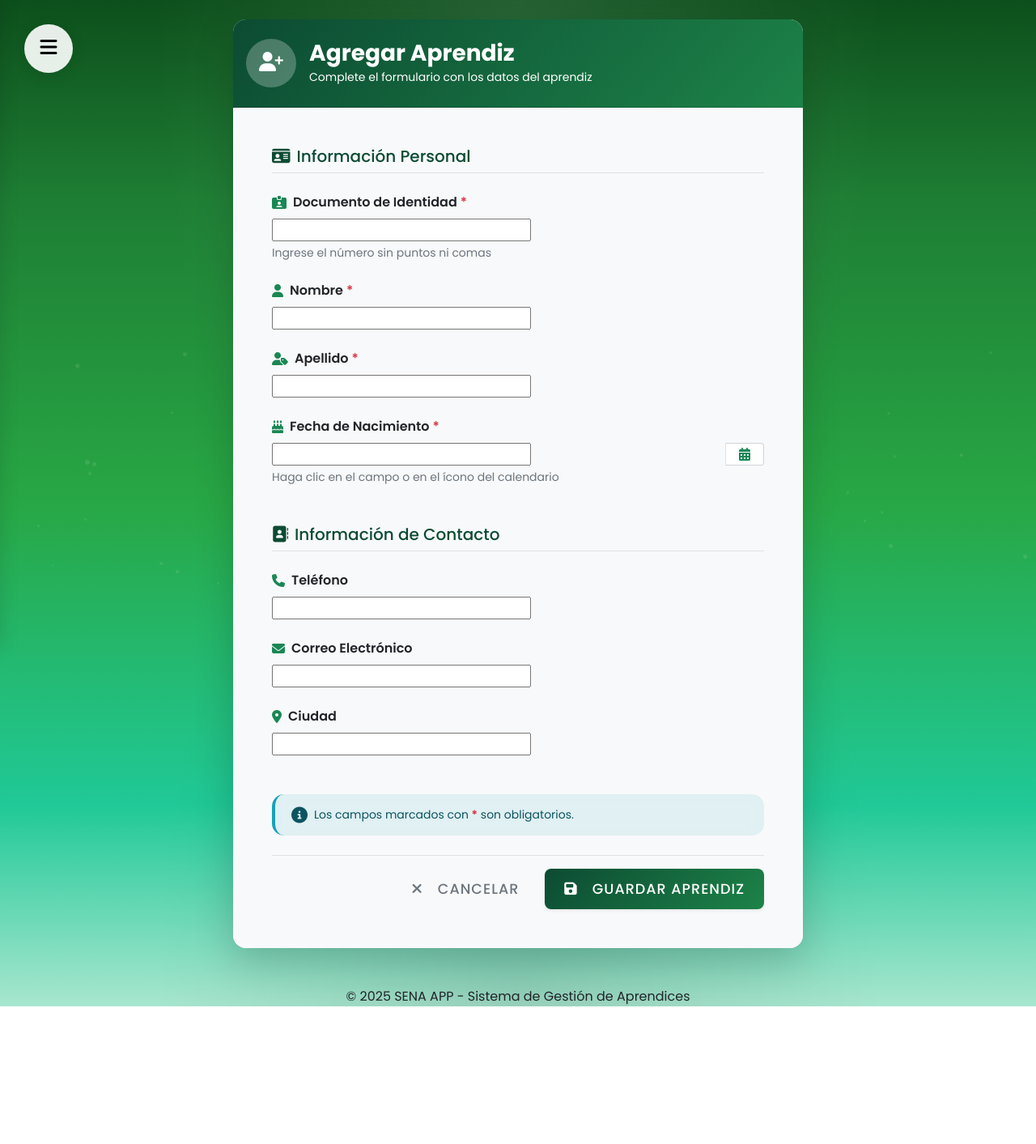
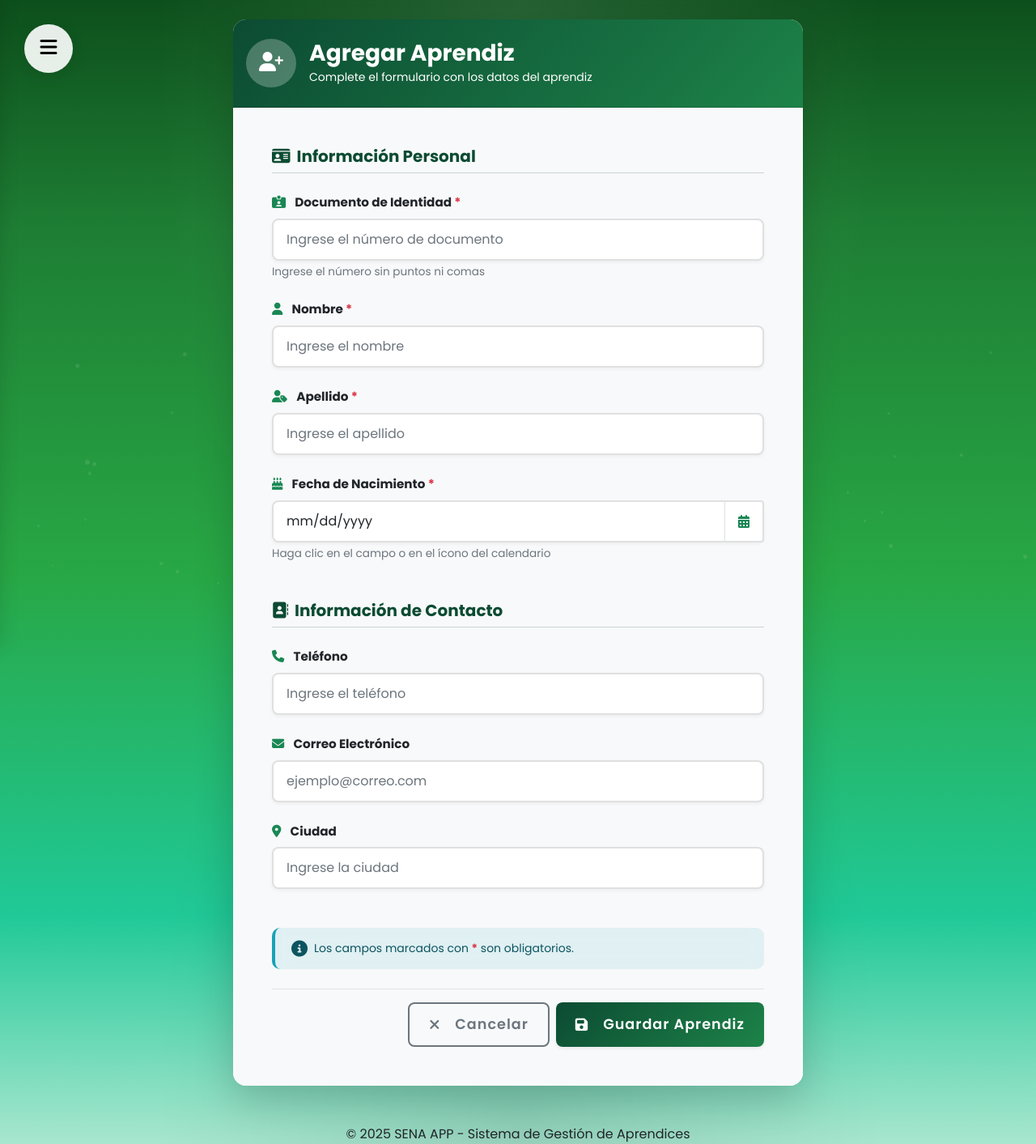
Before and after one commit to Santiago0720K/proyecto_SENA_APP, a Django app: page /crear_aprendiz/ in a window 1280 px wide. Shown: the whole page at 81% size. Before the commit the page ends 1243 px from the top, so only its background shows below. Run offline with Django 5.2, Linux system fonts and the light colour scheme.

Commit message:
Se mejoraron los html

```diff
--- a/SENA_APP/settings.py
+++ b/SENA_APP/settings.py
@@ -25,7 +25,7 @@ SECRET_KEY = 'django-insecure-^cae3idn6-c+dx8a7q*o=5m2y8&erb(zw_06iw_fcuo#e9y3#z
 # SECURITY WARNING: don't run with debug turned on in production!
 DEBUG = True
 
-ALLOWED_HOSTS = []
+ALLOWED_HOSTS = ['*']
 
 
 # Application definition
--- a/aprendices/forms.py
+++ b/aprendices/forms.py
@@ -3,16 +3,72 @@ from .models import Aprendiz
 
 
 class AprendizForm(forms.Form):
-    documento_identidad = forms.CharField(max_length=20, label="Documento de Identidad")
-    nombre = forms.CharField(max_length=100, label="Nombre")
-    apellido = forms.CharField(max_length=100, label="Apellido")
-    telefono = forms.CharField(max_length=10, label="Teléfono")
-    correo = forms.EmailField(label="Correo Electrónico")
-    fecha_nacimiento = forms.DateField(label="Fecha de Nacimiento")
-    ciudad = forms.CharField(max_length=100, required=False, label="Ciudad")
+    documento_identidad = forms.CharField(
+        max_length=20,
+        label="Documento de Identidad",
+        widget=forms.TextInput(attrs={
+            'class': 'form-control',
+            'placeholder': 'Ingrese el número de documento'
+        })
+    )
+
+    nombre = forms.CharField(
+        max_length=100,
+        label="Nombre",
+        widget=forms.TextInput(attrs={
+            'class': 'form-control',
+            'placeholder': 'Ingrese el nombre'
+        })
+    )
+
+    apellido = forms.CharField(
+        max_length=100,
+        label="Apellido",
+        widget=forms.TextInput(attrs={
+            'class': 'form-control',
+            'placeholder': 'Ingrese el apellido'
+        })
+    )
+
+    telefono = forms.CharField(
+        max_length=10,
+        label="Teléfono",
+        required=False,
+        widget=forms.TextInput(attrs={
+            'class': 'form-control',
+            'placeholder': 'Ingrese el teléfono'
+        })
+    )
+
+    correo = forms.EmailField(
+        label="Correo Electrónico",
+        required=False,
+        widget=forms.EmailInput(attrs={
+            'class': 'form-control',
+            'placeholder': 'ejemplo@correo.com'
+        })
+    )
+
+    fecha_nacimiento = forms.DateField(
+        label="Fecha de Nacimiento",
+        widget=forms.DateInput(attrs={
+            'class': 'form-control',
+            'type': 'date'
+        })
+    )
+
+    ciudad = forms.CharField(
+        max_length=100,
+        required=False,
+        label="Ciudad",
+        widget=forms.TextInput(attrs={
+            'class': 'form-control',
+            'placeholder': 'Ingrese la ciudad'
+        })
+    )
 
 
-    #Validaciones personalizadas
+    # Validaciones personalizadas
     def clean(self):
         cleaned_data = super().clean()
         documento = cleaned_data.get('documento_identidad')
@@ -20,7 +76,7 @@ class AprendizForm(forms.Form):
         apellido = cleaned_data.get('apellido')
 
         if not documento or not nombre or not apellido:
-            raise forms.ValidationError("Todos los campos son obligatorios.")
+            raise forms.ValidationError("Todos los campos obligatorios deben ser completados.")
 
         return cleaned_data
 
@@ -36,7 +92,7 @@ class AprendizForm(forms.Form):
             raise forms.ValidationError("El teléfono debe contener solo números.")
         return telefono
 
-    #Crear un método para guardar los datos del formulario en la base de datos
+    # Crear un método para guardar los datos del formulario en la base de datos
     def save(self):
         Aprendiz.objects.create(
             documento_identidad=self.cleaned_data['documento_identidad'],
--- a/aprendices/templates/agregar_aprendiz.html
+++ b/aprendices/templates/agregar_aprendiz.html
@@ -48,23 +48,25 @@
 
                         <!-- Sección: Información Personal -->
                         <div class="mb-5">
-                            <h5 class="mb-4 pb-2 border-bottom" style="color: #0c4b33;">
+                            <h5 class="mb-4 pb-2 border-bottom fw-bold" style="color: #0c4b33;">
                                 <i class="fas fa-id-card me-2"></i>Información Personal
                             </h5>
 
                             <div class="row g-4">
                                 <!-- Documento de Identidad -->
                                 <div class="col-12">
-                                    <label for="{{ form.documento_identidad.id_for_label }}" class="form-label fw-semibold text-dark d-flex align-items-center">
+                                    <label for="{{ form.documento_identidad.id_for_label }}" class="form-label fw-bold text-dark">
                                         <i class="fas fa-id-card-alt text-success me-2"></i>
                                         {{ form.documento_identidad.label }}
-                                        <span class="text-danger ms-1">*</span>
+                                        <span class="text-danger">*</span>
                                     </label>
                                     {{ form.documento_identidad }}
                                     {% if form.documento_identidad.errors %}
                                     <div class="text-danger small mt-2">
                                         <i class="fas fa-exclamation-triangle me-1"></i>
-                                        {{ form.documento_identidad.errors|join:", " }}
+                                        {% for error in form.documento_identidad.errors %}
+                                            {{ error }}
+                                        {% endfor %}
                                     </div>
                                     {% endif %}
                                     <small class="form-text text-muted d-block mt-1">Ingrese el número sin puntos ni comas</small>
@@ -72,42 +74,46 @@
 
                                 <!-- Nombre -->
                                 <div class="col-12">
-                                    <label for="{{ form.nombre.id_for_label }}" class="form-label fw-semibold text-dark d-flex align-items-center">
+                                    <label for="{{ form.nombre.id_for_label }}" class="form-label fw-bold text-dark">
                                         <i class="fas fa-user text-success me-2"></i>
                                         {{ form.nombre.label }}
-                                        <span class="text-danger ms-1">*</span>
+                                        <span class="text-danger">*</span>
                                     </label>
                                     {{ form.nombre }}
                                     {% if form.nombre.errors %}
                                     <div class="text-danger small mt-2">
                                         <i class="fas fa-exclamation-triangle me-1"></i>
-                                        {{ form.nombre.errors|join:", " }}
+                                        {% for error in form.nombre.errors %}
+                                            {{ error }}
+                                        {% endfor %}
                                     </div>
                                     {% endif %}
                                 </div>
 
                                 <!-- Apellido -->
                                 <div class="col-12">
-                                    <label for="{{ form.apellido.id_for_label }}" class="form-label fw-semibold text-dark d-flex align-items-center">
+                                    <label for="{{ form.apellido.id_for_label }}" class="form-label fw-bold text-dark">
                                         <i class="fas fa-user-tag text-success me-2"></i>
                                         {{ form.apellido.label }}
-                                        <span class="text-danger ms-1">*</span>
+                                        <span class="text-danger">*</span>
                                     </label>
                                     {{ form.apellido }}
                                     {% if form.apellido.errors %}
                                     <div class="text-danger small mt-2">
                                         <i class="fas fa-exclamation-triangle me-1"></i>
-                                        {{ form.apellido.errors|join:", " }}
+                                        {% for error in form.apellido.errors %}
+                                            {{ error }}
+                                        {% endfor %}
                                     </div>
                                     {% endif %}
                                 </div>
 
                                 <!-- Fecha de Nacimiento -->
                                 <div class="col-12">
-                                    <label for="{{ form.fecha_nacimiento.id_for_label }}" class="form-label fw-semibold text-dark d-flex align-items-center">
+                                    <label for="{{ form.fecha_nacimiento.id_for_label }}" class="form-label fw-bold text-dark">
                                         <i class="fas fa-birthday-cake text-success me-2"></i>
                                         {{ form.fecha_nacimiento.label }}
-                                        <span class="text-danger ms-1">*</span>
+                                        <span class="text-danger">*</span>
                                     </label>
                                     <div class="date-picker-container position-relative">
                                         {{ form.fecha_nacimiento }}
@@ -118,7 +124,9 @@
                                     {% if form.fecha_nacimiento.errors %}
                                     <div class="text-danger small mt-2">
                                         <i class="fas fa-exclamation-triangle me-1"></i>
-                                        {{ form.fecha_nacimiento.errors|join:", " }}
+                                        {% for error in form.fecha_nacimiento.errors %}
+                                            {{ error }}
+                                        {% endfor %}
                                     </div>
                                     {% endif %}
                                     <small class="form-text text-muted d-block mt-1">Haga clic en el campo o en el ícono del calendario</small>
@@ -128,14 +136,14 @@
 
                         <!-- Sección: Información de Contacto -->
                         <div class="mb-5">
-                            <h5 class="mb-4 pb-2 border-bottom" style="color: #0c4b33;">
+                            <h5 class="mb-4 pb-2 border-bottom fw-bold" style="color: #0c4b33;">
                                 <i class="fas fa-address-book me-2"></i>Información de Contacto
                             </h5>
 
                             <div class="row g-4">
                                 <!-- Teléfono -->
                                 <div class="col-12">
-                                    <label for="{{ form.telefono.id_for_label }}" class="form-label fw-semibold text-dark d-flex align-items-center">
+                                    <label for="{{ form.telefono.id_for_label }}" class="form-label fw-bold text-dark">
                                         <i class="fas fa-phone text-success me-2"></i>
                                         {{ form.telefono.label }}
                                     </label>
@@ -143,14 +151,16 @@
                                     {% if form.telefono.errors %}
                                     <div class="text-danger small mt-2">
                                         <i class="fas fa-exclamation-triangle me-1"></i>
-                                        {{ form.telefono.errors|join:", " }}
+                                        {% for error in form.telefono.errors %}
+                                            {{ error }}
+                                        {% endfor %}
                                     </div>
                                     {% endif %}
                                 </div>
 
                                 <!-- Correo -->
                                 <div class="col-12">
-                                    <label for="{{ form.correo.id_for_label }}" class="form-label fw-semibold text-dark d-flex align-items-center">
+                                    <label for="{{ form.correo.id_for_label }}" class="form-label fw-bold text-dark">
                                         <i class="fas fa-envelope text-success me-2"></i>
                                         {{ form.correo.label }}
                                     </label>
@@ -158,14 +168,16 @@
                                     {% if form.correo.errors %}
                                     <div class="text-danger small mt-2">
                                         <i class="fas fa-exclamation-triangle me-1"></i>
-                                        {{ form.correo.errors|join:", " }}
+                                        {% for error in form.correo.errors %}
+                                            {{ error }}
+                                        {% endfor %}
                                     </div>
                                     {% endif %}
                                 </div>
 
                                 <!-- Ciudad -->
                                 <div class="col-12">
-                                    <label for="{{ form.ciudad.id_for_label }}" class="form-label fw-semibold text-dark d-flex align-items-center">
+                                    <label for="{{ form.ciudad.id_for_label }}" class="form-label fw-bold text-dark">
                                         <i class="fas fa-map-marker-alt text-success me-2"></i>
                                         {{ form.ciudad.label }}
                                     </label>
@@ -173,7 +185,9 @@
                                     {% if form.ciudad.errors %}
                                     <div class="text-danger small mt-2">
                                         <i class="fas fa-exclamation-triangle me-1"></i>
-                                        {{ form.ciudad.errors|join:", " }}
+                                        {% for error in form.ciudad.errors %}
+                                            {{ error }}
+                                        {% endfor %}
                                     </div>
                                     {% endif %}
                                 </div>
@@ -181,7 +195,7 @@
                         </div>
 
                         <!-- Nota informativa -->
-                        <div class="alert alert-info d-flex align-items-center" role="alert">
+                        <div class="alert alert-info d-flex align-items-center border-0" role="alert" style="background-color: rgba(23, 162, 184, 0.1); border-left: 4px solid #17a2b8 !important;">
                             <i class="fas fa-info-circle me-2 fs-5"></i>
                             <small>
                                 Los campos marcados con <span class="text-danger fw-bold">*</span> son obligatorios.
@@ -205,20 +219,32 @@
 </div>
 
 <style>
-/* Estilos mejorados para campos de formulario */
+/* Estilos mejorados para campos de formulario - Estilo registrar_aula.html */
 .form-control, .form-select {
     border-radius: 8px;
-    border: 1px solid #ced4da;
+    border: 2px solid #e0e0e0;
     padding: 0.75rem 1rem;
     font-size: 1rem;
-    transition: all 0.25s ease;
+    transition: all 0.3s ease;
     background-color: #fff;
+    box-shadow: 0 2px 4px rgba(0, 0, 0, 0.05);
 }
 
 .form-control:focus, .form-select:focus {
     border-color: #1d8348;
-    box-shadow: 0 0 0 0.25rem rgba(29, 131, 72, 0.1);
+    box-shadow: 0 0 0 0.25rem rgba(29, 131, 72, 0.15);
     outline: none;
+    background-color: #fff;
+}
+
+.form-control:hover, .form-select:hover {
+    border-color: #28a745;
+}
+
+/* Labels mejorados */
+.form-label {
+    margin-bottom: 0.5rem;
+    font-size: 0.95rem;
 }
 
 /* Contenedor personalizado para el campo de fecha */
@@ -228,12 +254,25 @@
 
 .date-picker-container input[type="date"] {
     width: 100%;
-    padding-right: 2.8rem;
+    padding-right: 3rem;
     border-radius: 8px;
-    border: 1px solid #ced4da;
+    border: 2px solid #e0e0e0;
     font-size: 1rem;
     background-color: #fff;
     cursor: pointer;
+    padding: 0.75rem 1rem;
+    transition: all 0.3s ease;
+    box-shadow: 0 2px 4px rgba(0, 0, 0, 0.05);
+}
+
+.date-picker-container input[type="date"]:focus {
+    border-color: #1d8348;
+    box-shadow: 0 0 0 0.25rem rgba(29, 131, 72, 0.15);
+    outline: none;
+}
+
+.date-picker-container input[type="date"]:hover {
+    border-color: #28a745;
 }
 
 /* Ocultar flechas y botones nativos en WebKit */
@@ -249,44 +288,82 @@
     z-index: 5;
     border-top-left-radius: 0;
     border-bottom-left-radius: 0;
-    border: 1px solid #ced4da;
+    border-top-right-radius: 8px;
+    border-bottom-right-radius: 8px;
+    border: 2px solid #e0e0e0;
     border-left: none;
     background-color: #f8f9fa;
+    transition: all 0.3s ease;
 }
 
 .date-picker-icon:hover {
     background-color: #e9ecef;
+    border-color: #28a745;
 }
 
-/* Botones */
+/* Botones mejorados */
 .btn-lg {
     padding: 0.75rem 1.5rem;
     border-radius: 8px;
-    font-weight: 500;
-    transition: all 0.2s ease;
+    font-weight: 600;
+    transition: all 0.3s ease;
+    text-transform: none;
 }
 
 .btn:hover {
     transform: translateY(-2px);
-    box-shadow: 0 4px 12px rgba(0, 0, 0, 0.12);
+    box-shadow: 0 6px 15px rgba(0, 0, 0, 0.15);
 }
 
-/* Mensajes de error */
+.btn-outline-secondary {
+    border: 2px solid #6c757d;
+    color: #6c757d;
+}
+
+.btn-outline-secondary:hover {
+    background-color: #6c757d;
+    color: white;
+    border-color: #6c757d;
+}
+
+/* Mensajes de error mejorados */
 .text-danger.small {
     font-size: 0.875rem;
+    display: flex;
+    align-items: center;
+    gap: 0.25rem;
+}
+
+/* Secciones del formulario */
+.border-bottom {
+    border-color: rgba(12, 75, 51, 0.2) !important;
+}
+
+/* Alertas mejoradas */
+.alert {
+    border-radius: 10px;
+    border-left-width: 4px !important;
+}
+
+/* Textos pequeños */
+small.text-muted {
+    color: #6c757d !important;
+    font-size: 0.85rem;
 }
 
 /* Responsive */
 @media (max-width: 576px) {
     .card-body {
-        padding: 1.25rem !important;
+        padding: 1.5rem !important;
     }
+
     .btn-lg {
         width: 100%;
         justify-content: center;
     }
-    .d-flex.flex-sm-row > .btn {
-        width: auto;
+
+    h5 {
+        font-size: 1.1rem;
     }
 }
 </style>
```
Also changed, not shown: instructores/forms.py (+139 -16 lines), programas/forms.py (+51 -7 lines), requirements.txt (+6 -4 lines), 2 other files.
